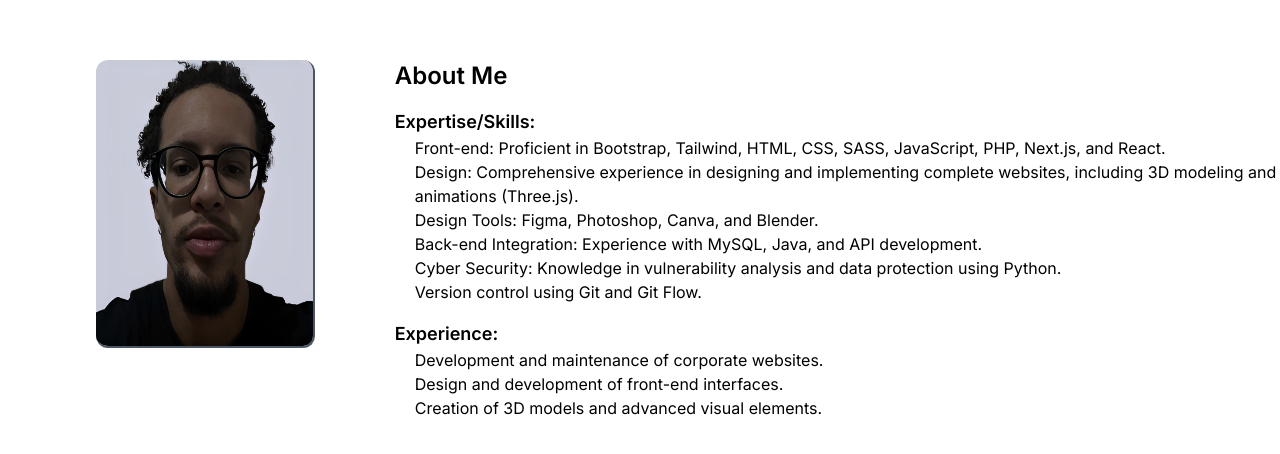
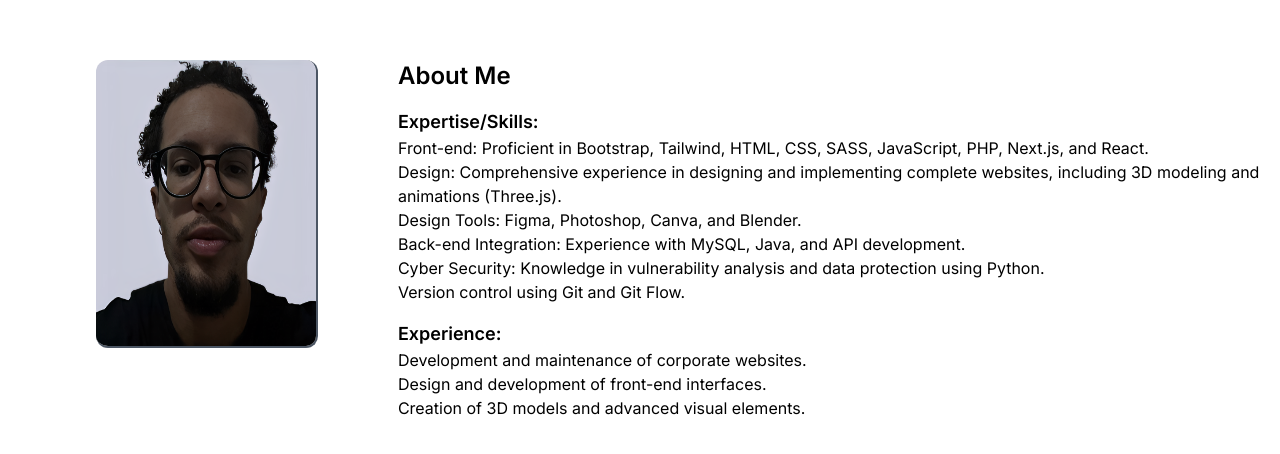
Before and after one commit to yurisantiags/Portf-lio3D, a Next.js app: page /about in a window 1280 px wide. Shown: the part 420-874 px from the top of the page. Built offline with nearby package versions, Linux system fonts and the light colour scheme.

Commit message:
Improvement(text)

```diff
--- a/src/app/components/aboutTxt.js
+++ b/src/app/components/aboutTxt.js
@@ -37,7 +37,7 @@ export default function AboutTxt() {
         <h2 className="font-semibold text-black text-2xl mb-4 animated-heading">About Me</h2>
         <div className="mt-4">
           <h4 className="font-semibold text-lg mt-4">Expertise/Skills:</h4>
-          <ul className=" pl-5">
+          <ul className="">
             <li>Front-end: Proficient in Bootstrap, Tailwind, HTML, CSS, SASS, JavaScript, PHP, Next.js, and React.</li>
             <li>Design: Comprehensive experience in designing and implementing complete websites, including 3D modeling and animations (Three.js).</li>
             <li>Design Tools: Figma, Photoshop, Canva, and Blender.</li>
@@ -46,7 +46,7 @@ export default function AboutTxt() {
             <li >Version control using Git and Git Flow.</li>
           </ul>
           <h4 className="font-semibold text-lg mt-4">Experience:</h4>
-          <ul className=" pl-5">
+          <ul className="">
             <li>Development and maintenance of corporate websites.</li>
             <li>Design and development of front-end interfaces.</li>
             <li>Creation of 3D models and advanced visual elements.</li>
```
